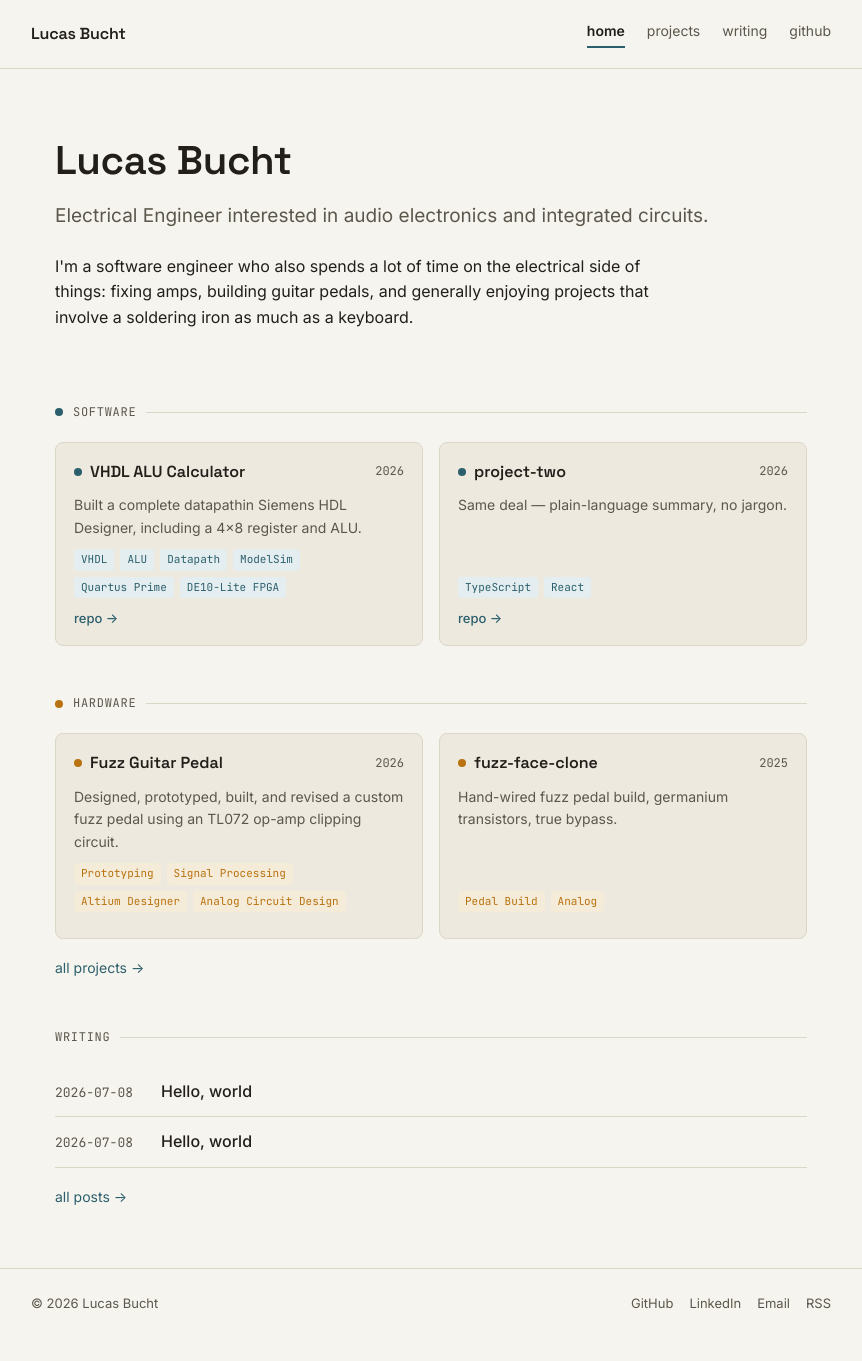
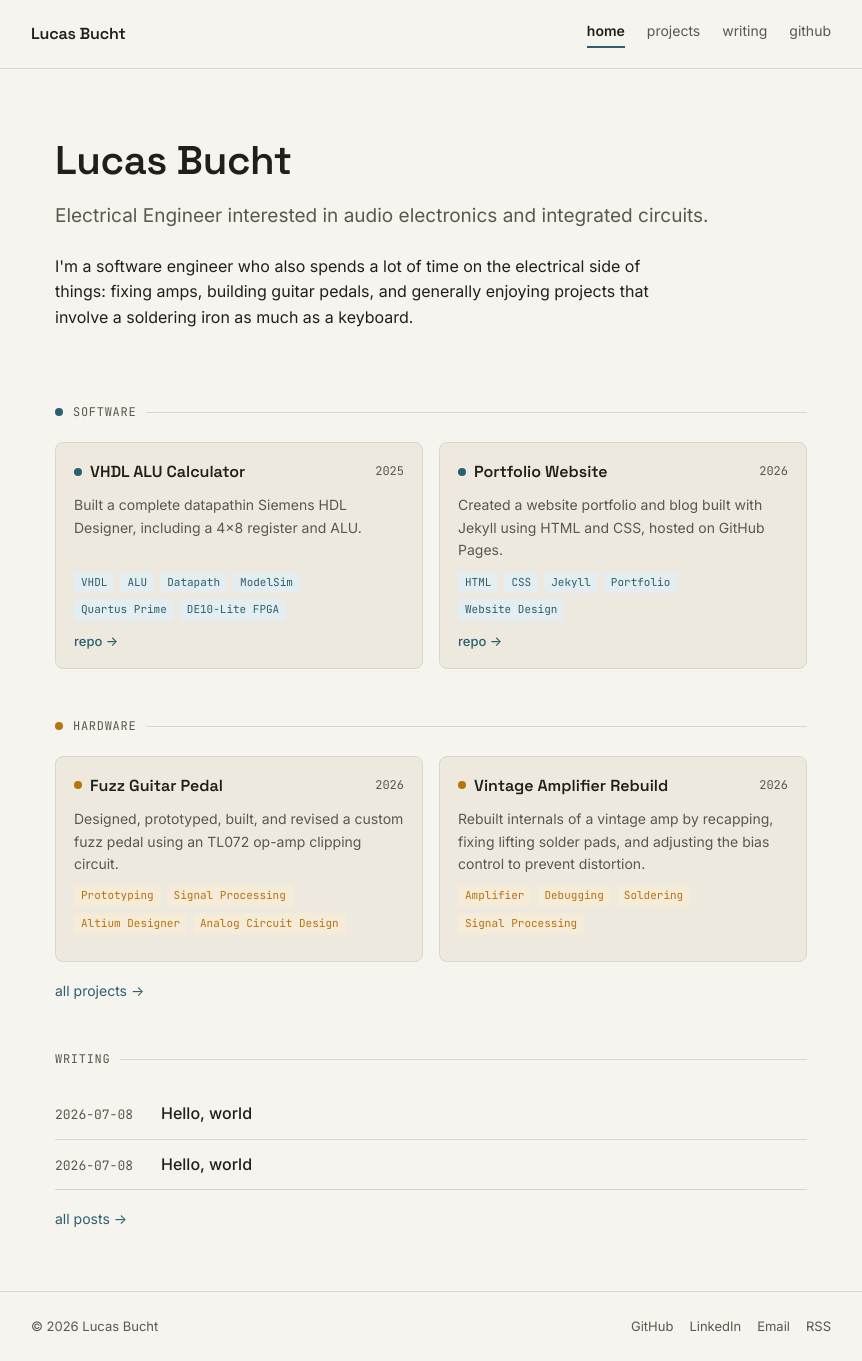
Before and after one commit to LucasBucht/LucasBucht.github.io, a Jekyll site: the page built from index.html, in a window 1280 px wide. Shown: the whole page, without its empty margins (209-1071 px from the left). Built offline with Jekyll 4.4.1, drawn with Linux system fonts in a browser that asks for light colours; before the commit the page ends 1338 px from its top, so only the background shows below that.

Commit message:
Added my other projects to the projects tab

```diff
--- a/_data/projects.yml
+++ b/_data/projects.yml
@@ -14,13 +14,13 @@
   demo: ""
   image: ""
   writeup: ""
-  year: 2026
+  year: 2025
 
-- name: project-two
+- name: Portfolio Website
   category: software
-  description: "Same deal — plain-language summary, no jargon."
-  tags: [TypeScript, React]
-  repo: https://github.com/lucasbucht/project-two
+  description: "Created a website portfolio and blog built with Jekyll using HTML and CSS, hosted on GitHub Pages."
+  tags: [HTML, CSS, Jekyll, Portfolio, Website Design]
+  repo: https://github.com/LucasBucht/LucasBucht.github.io
   demo: ""
   image: ""
   writeup: ""
@@ -36,12 +36,12 @@
   writeup: ""
   year: 2026
 
-- name: fuzz-face-clone
+- name: Vintage Amplifier Rebuild
   category: hardware
-  description: "Hand-wired fuzz pedal build, germanium transistors, true bypass."
-  tags: [Pedal Build, Analog]
+  description: "Rebuilt internals of a vintage amp by recapping, fixing lifting solder pads, and adjusting the bias control to prevent distortion."
+  tags: [Amplifier, Debugging, Soldering, Signal Processing]
   repo: ""
   demo: ""
   image: ""
   writeup: ""
-  year: 2025
+  year: 2026
```
Also changed, not shown: 3 other files.
